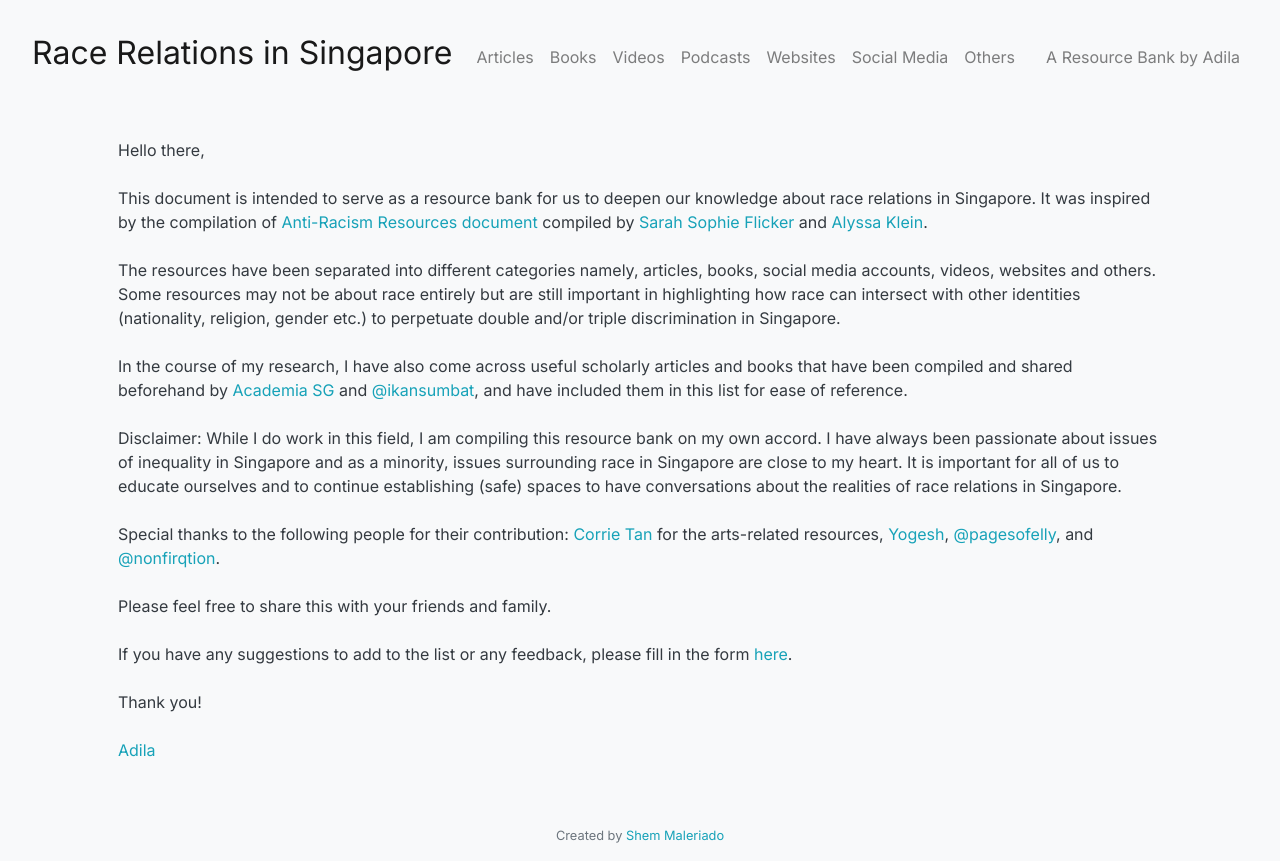
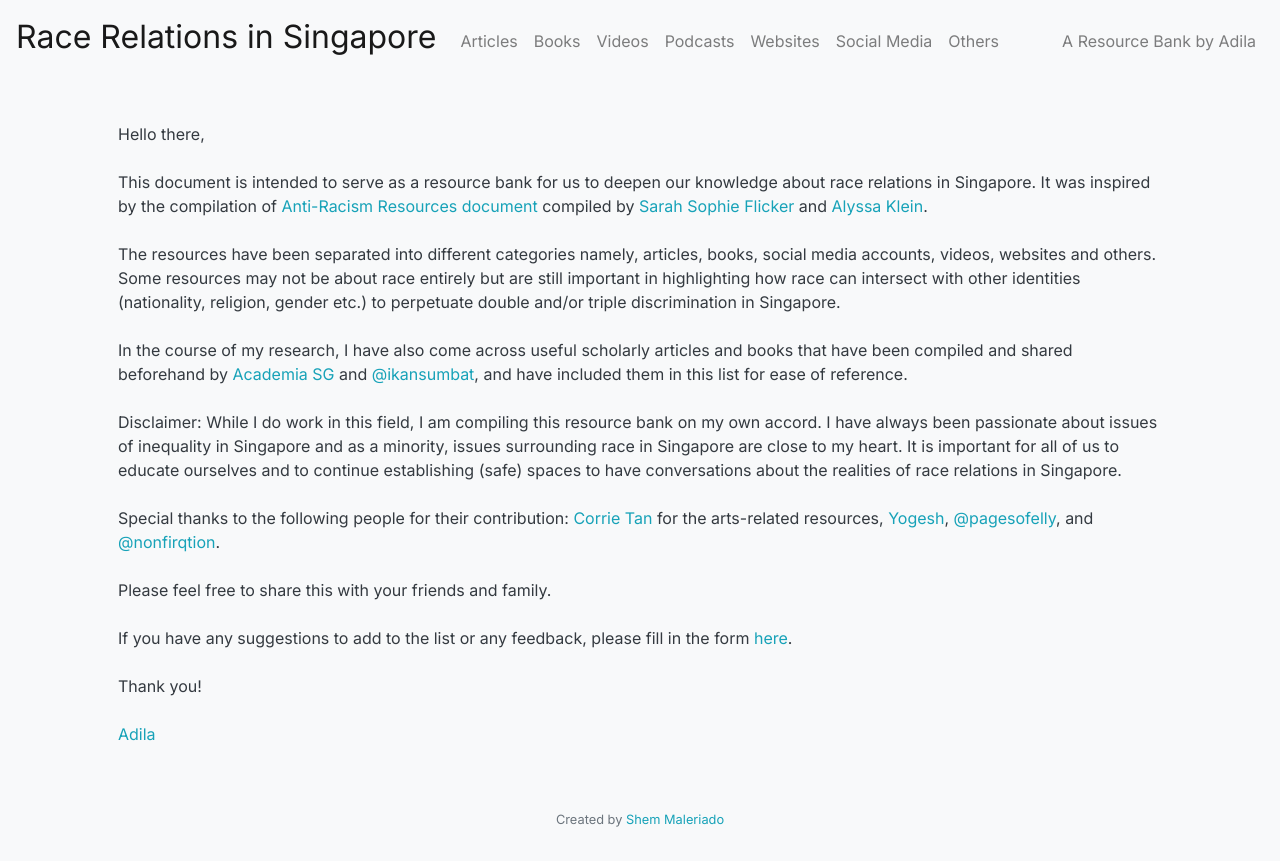
Before and after one commit to sheimoria/race-relations-in-sg, a Flask app: page / in a window 1280 px wide. After the commit the page ends 827 px from the top, so only its background shows below. Run offline with Flask 2, Linux system fonts and the light colour scheme; some libraries are stand-ins or nearby versions.

Commit message:
Add files via upload

```diff
--- a/templates/layout.html
+++ b/templates/layout.html
@@ -27,7 +27,7 @@
 
 </head>
 
-<body class="bg-light text-dark p-3">
+<body class="bg-light text-dark">
 
     <nav class="navbar bg-light navbar-expand-lg navbar-light">
 
--- a/templates/resources.html
+++ b/templates/resources.html
@@ -8,7 +8,7 @@
 
     <div class="row">
 
-        <div class="col-sm">
+        <div class="col-lg">
 
             {% for value in values %}
 
```
